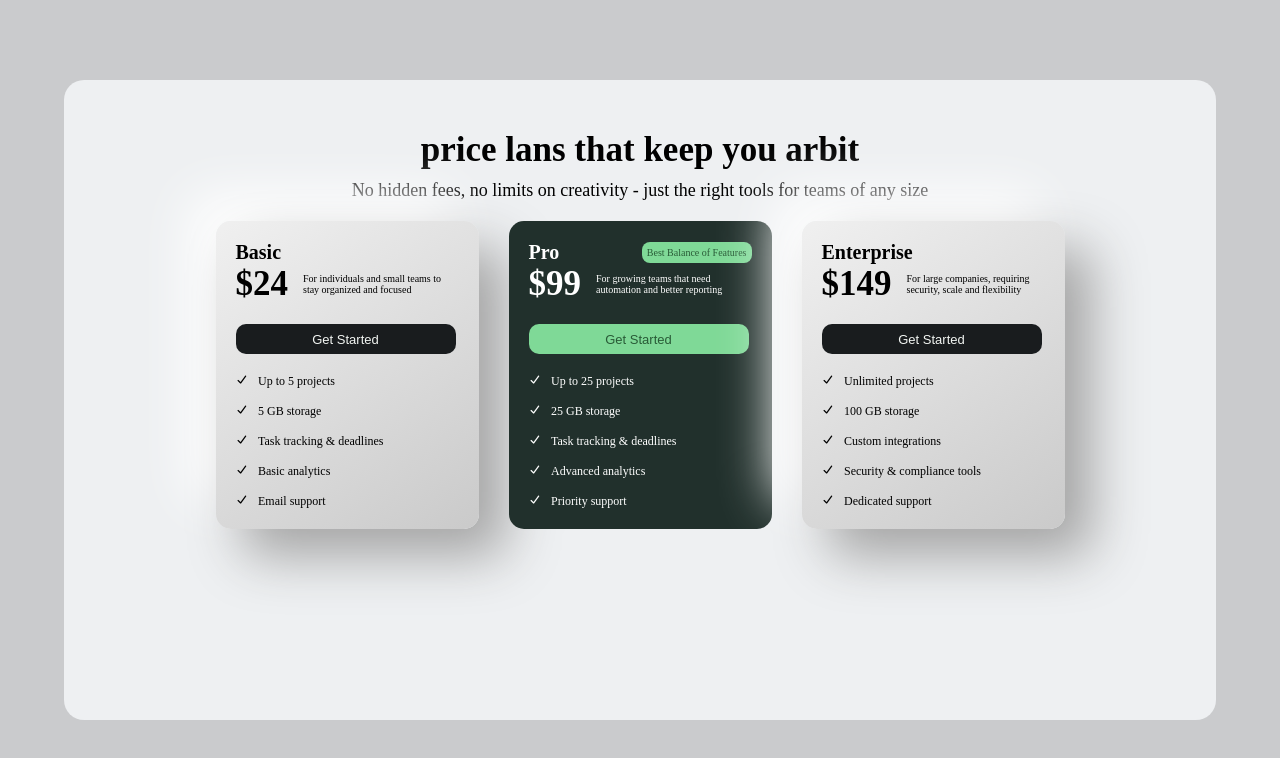
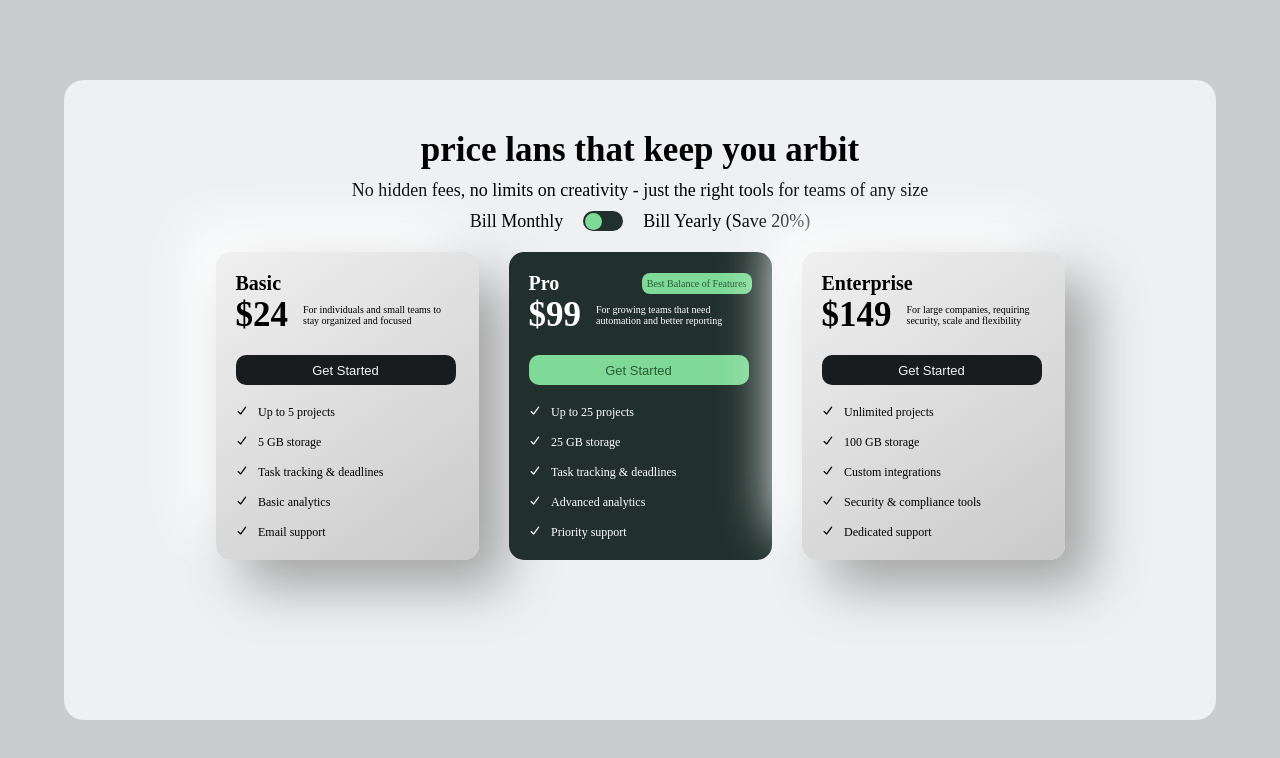
Before and after one commit to AKF-Web-Dev/solutions, a plain HTML site: page css/css-assignment-5/index.html in a window 1280 px wide. Drawn offline with Linux system fonts and the light colour scheme.

Commit message:
bug fixed

```diff
--- a/css/css-assignment-5/index.html
+++ b/css/css-assignment-5/index.html
@@ -23,6 +23,16 @@
           No hidden fees, no limits on creativity - just the right tools for
           teams of any size
         </p>
+
+        <!-- Radio button -->
+        <div class="radio-btn-container">
+          <p>Bill Monthly</p>
+          <div class="container-box">
+            <div class="box"></div>
+          </div>
+
+          <p>Bill Yearly (Save 20%)</p>
+        </div>
       </header>
 
       <section>
--- a/css/css-assignment-5/style.css
+++ b/css/css-assignment-5/style.css
@@ -143,3 +143,23 @@ ul li {
   display: flex;
   gap: 10px;
 }
+
+.radio-btn-container {
+  display: flex;
+  gap: 2rem;
+}
+
+.container-box {
+  height: 2rem;
+  width: 4rem;
+  border-radius: 1rem;
+  background-color: var(--pro-card-background);
+  padding: 2px 0px 3px 2px;
+}
+
+.box {
+  height: 1.7rem;
+  width: 1.7rem;
+  background-color: var(--pro-btn-background);
+  border-radius: 50%;
+}
```
